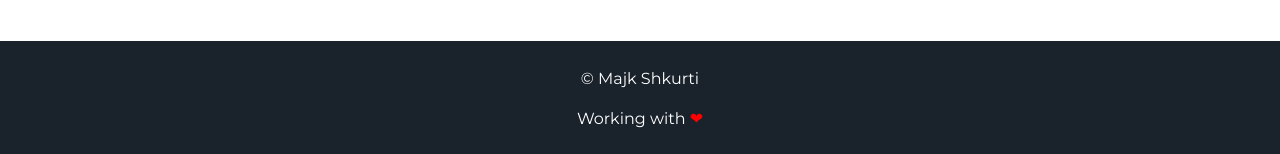
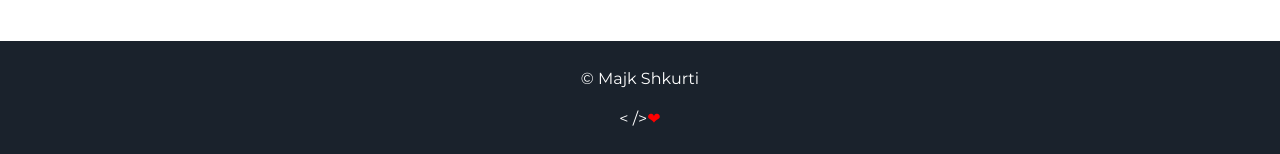
Before and after one commit to majkshkurti/personal-website, a Jekyll site: the page built from index.html, in a window 1280 px wide and 900 px high, scrolled down 1703 px. Shown: the part 743-897 px from the top of the window. Built offline with Jekyll 4.4.1, drawn with Linux system fonts in a browser that asks for light colours.

Commit message:
Updated Footer

```diff
--- a/_includes/footer.html
+++ b/_includes/footer.html
@@ -1,6 +1,6 @@
 <footer class="footer">
     <p>&copy; {{site.username}}</p>
-    <p>Working with <span class="love">❤</span> </p>
+    <p>&lt; /&gt;<span class="love">❤</span> </p>
 </footer>
 <script src="//cdn.jsdelivr.net/particles.js/2.0.0/particles.min.js"></script>
 <script src="{{ "/assets/js/sweet-scroll.min.js" | prepend: site.baseurl }}"></script>
```
